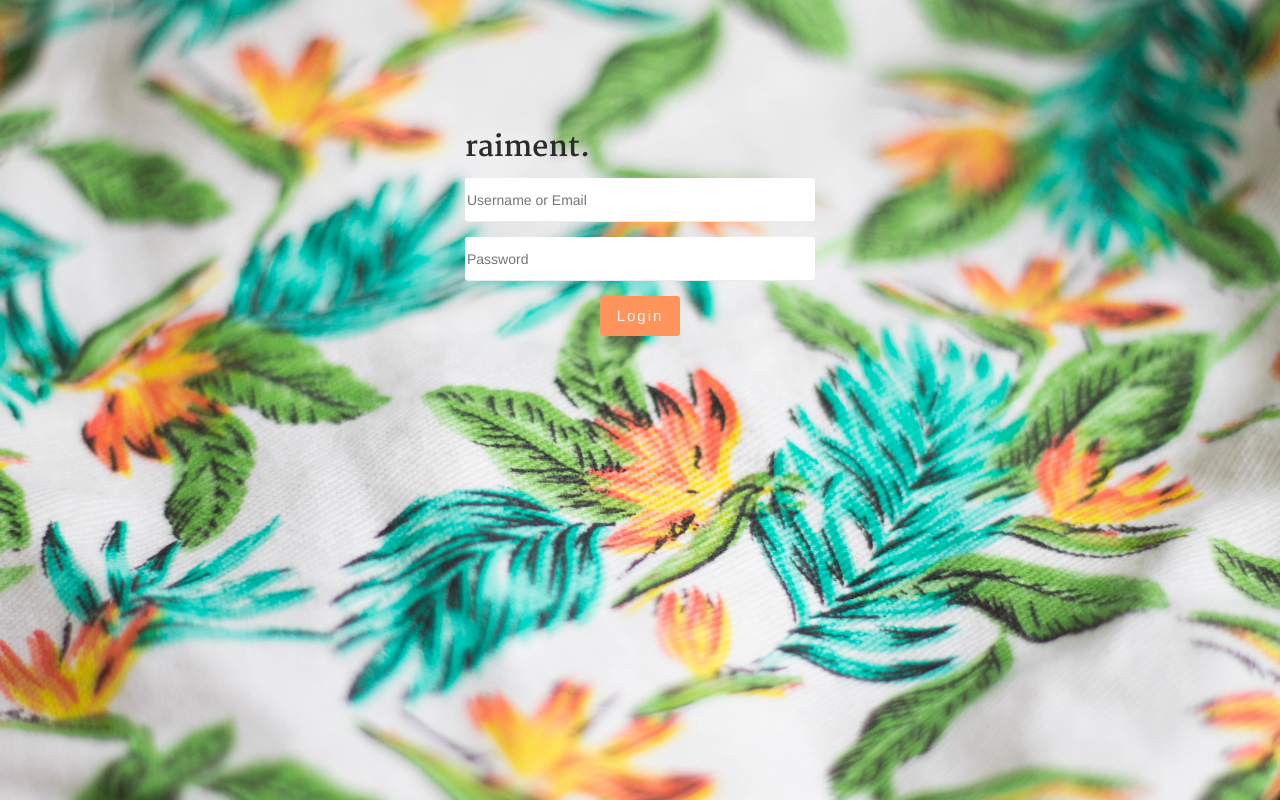
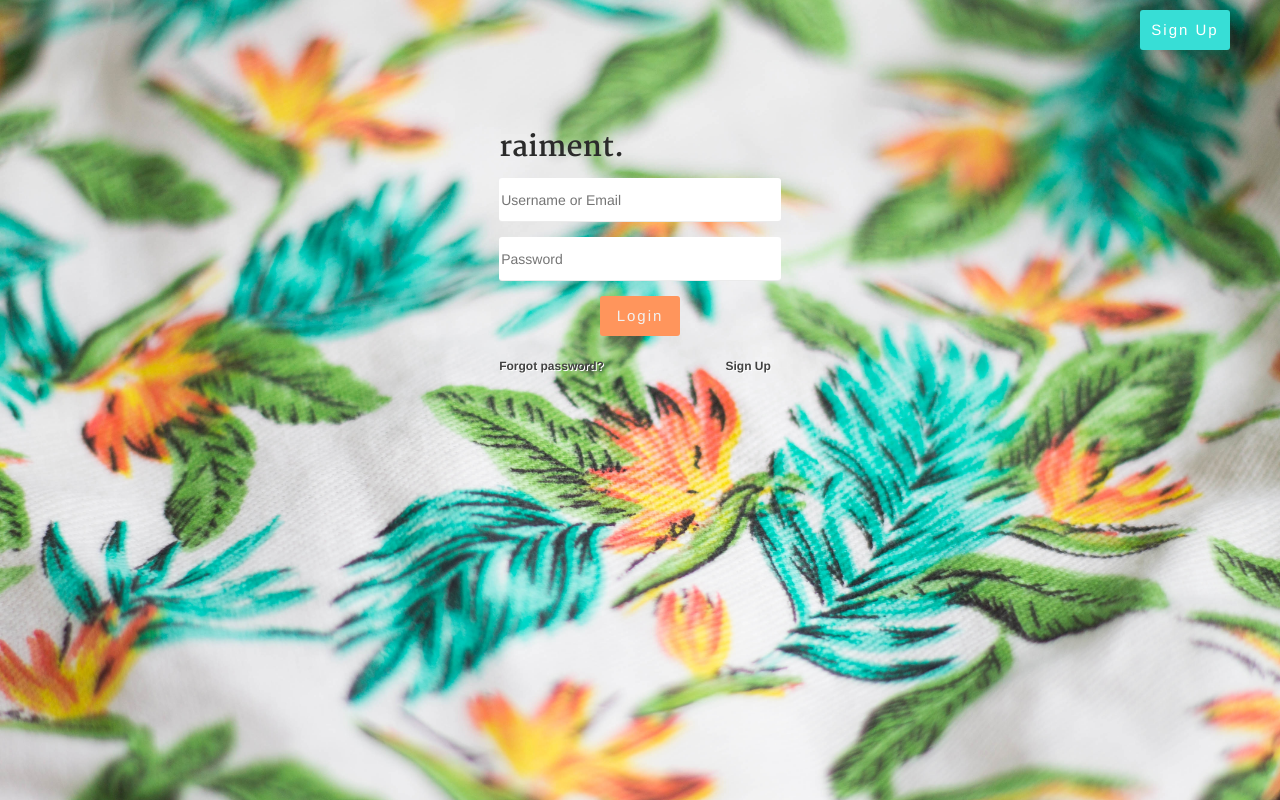
Before and after one commit to whitneyreans/raiment, a Django app: page /login in a window 1280 px wide. Run offline with Django 3.2, Linux system fonts and the light colour scheme; some libraries are stand-ins or nearby versions; some web fonts are replaced.

Commit message:
Change button styling on login page.

```diff
--- a/raiment/static/css/styles.css
+++ b/raiment/static/css/styles.css
@@ -326,7 +326,7 @@ input[type=search] {
 }
 
 .login-form-container {
-	width: 350px;
+	width: 22%;
 	margin: 0 auto;
 	text-align: center;
 	margin-top: 10%;
@@ -356,6 +356,11 @@ input[type=search] {
 	color: #F2F1F0;
 	font-size: 15px;
 	letter-spacing: 2px;
+	margin-bottom: 8px;
+}
+
+#login-form input.login-button:hover {
+	background-color: #37DED6;
 }
 
 .login-logo {
@@ -371,3 +376,50 @@ input[type=search] {
 	font-size: 12px;
 	color: #FF4545;
 }
+
+a.reset-password-link, a.signup-link {
+	text-decoration: none;
+	color: #424242;
+	font-weight: bold;
+	font-size: 12px;
+	text-shadow: 1px 1px #fff;
+}
+
+a.reset-password-link {
+	float: left;
+}
+
+a.signup-link {
+	float: right;
+	margin-right: 10px;
+}
+
+a.reset-password-link:hover, a.signup-link:hover {
+	text-decoration: underline;
+}
+
+.signup-button {
+	width: 90px;
+	height: 40px;
+	border-radius: 3px;
+	background-color: #37DED6;
+	border: 0px;
+	color: #F2F1F0;
+	font-size: 15px;
+	letter-spacing: 2px;
+	float: right;
+	margin-top: 10px;
+	margin-right: 50px;
+}
+
+.signup-button a {
+	color: #fff;
+}
+
+.signup-button a:hover {
+	text-decoration: none;
+}
+
+.signup-button:hover {
+	background-color: #FF955C;
+}
--- a/raiment/templates/registration/login.html
+++ b/raiment/templates/registration/login.html
@@ -9,6 +9,7 @@
 </head>
 <body>
 	<div class="login-header">
+		<button class="signup-button"><a href="">Sign Up</a></button>
 
 		<div class="login-form-container">
 			<p class="login-logo">raiment.</p>
@@ -29,6 +30,8 @@
 				<input type="submit" value="Login" class="login-button" />
 				<input type="hidden" name="next" value="{{ next }}" />
 			</form>
+			<p><a href="reset-password" class="reset-password-link">Forgot password?</a></p>
+			<p><a href="signup" class="signup-link">Sign Up</a></p>
 		</div>
 	</div>
 
```
